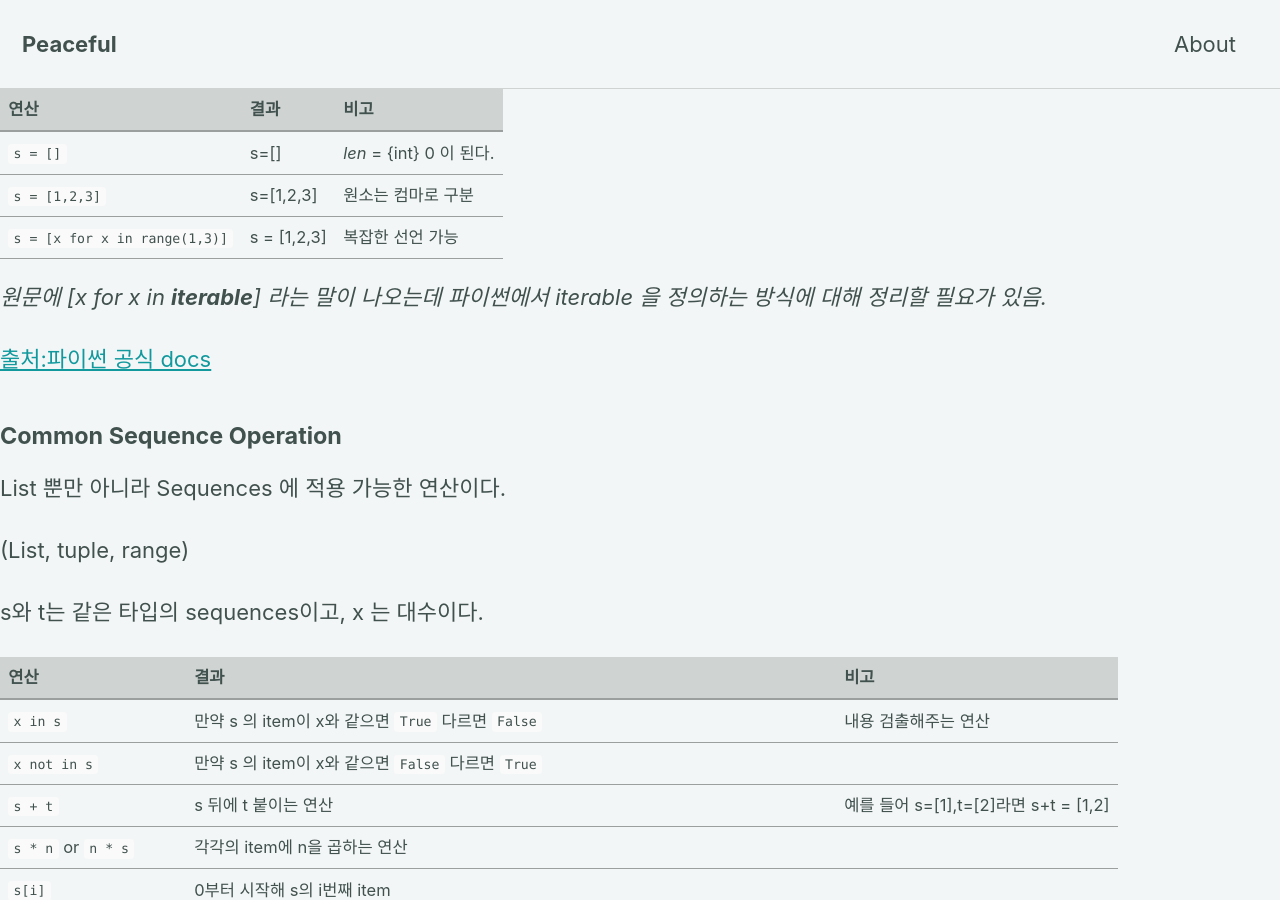
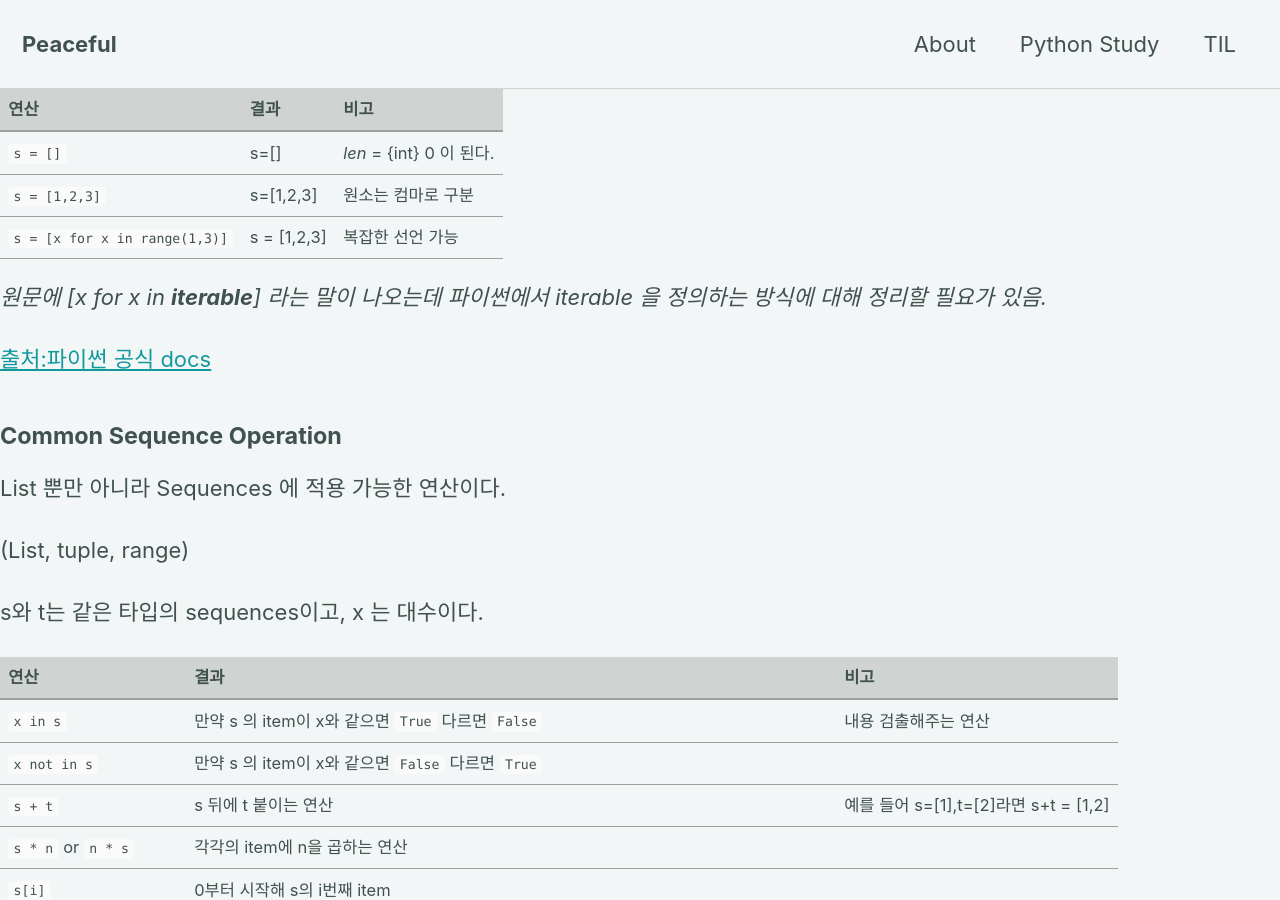
Before and after one commit to Dried-Apricot/Dried-Apricot.github.io, a Jekyll site: the page built from _posts/Python/2020-07-15-python-list.md, in a window 1280 px wide and 900 px high. Built offline with Jekyll 4.4.1, drawn with Linux system fonts in a browser that asks for light colours; cached includes are drawn as plain includes; our own code applies the rules of GitHub Pages for plain Markdown files.

Commit message:
카테고리 추가 시도

```diff
--- a/_data/navigation.yml
+++ b/_data/navigation.yml
@@ -2,3 +2,7 @@
 main:
   - title: "About"
     url: https://ph-park.github.io/about/
+  - title: "Python Study"
+    url: /Python/
+  - title: "TIL"
+    url: /TIL/
```
Also changed, not shown: _posts/Python/2020-07-15-python-list.md (renamed from _posts/2020-07-15-python-list.md), _posts/TIL/2020-07-15-TIL.md (renamed from _posts/2020-07-15-TIL.md), _posts/TIL/2020-07-20-TIL.md (renamed from _posts/2020-07-20-TIL.md).
